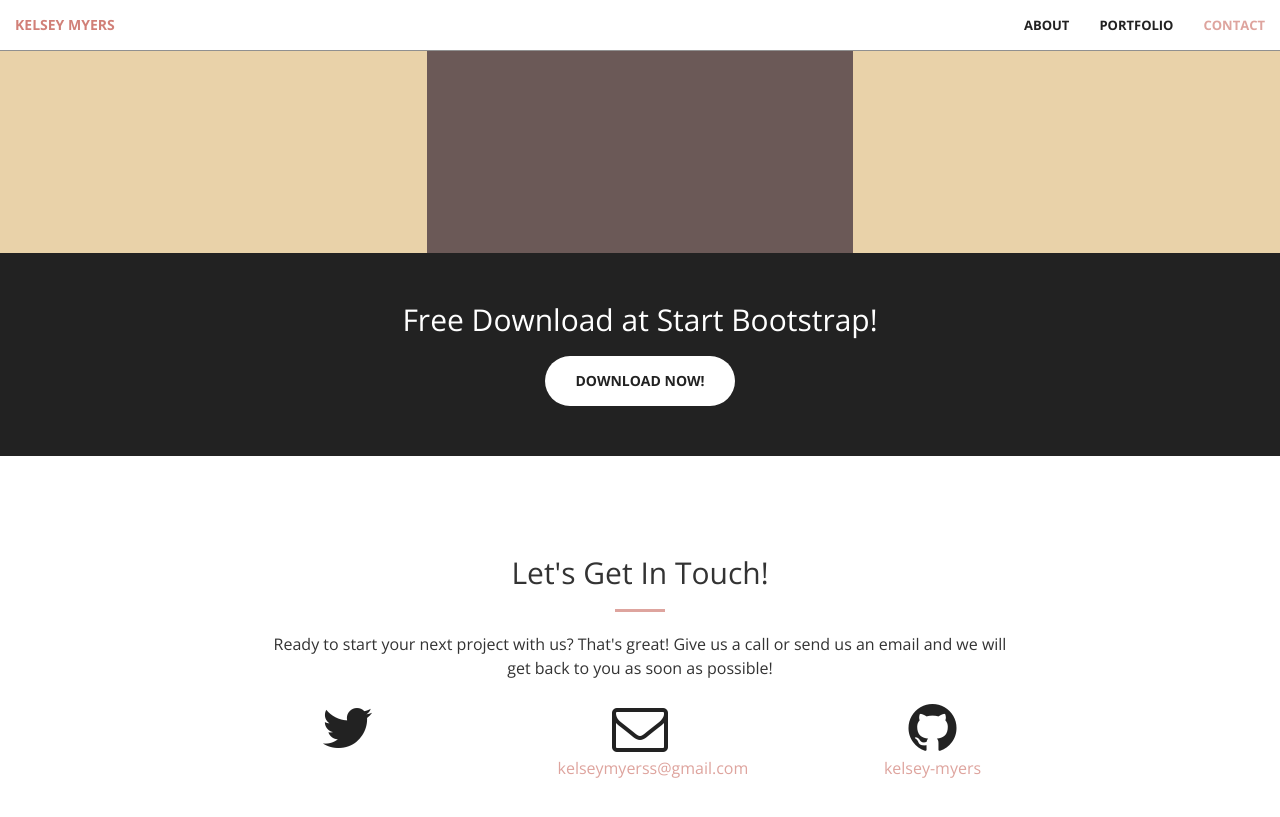
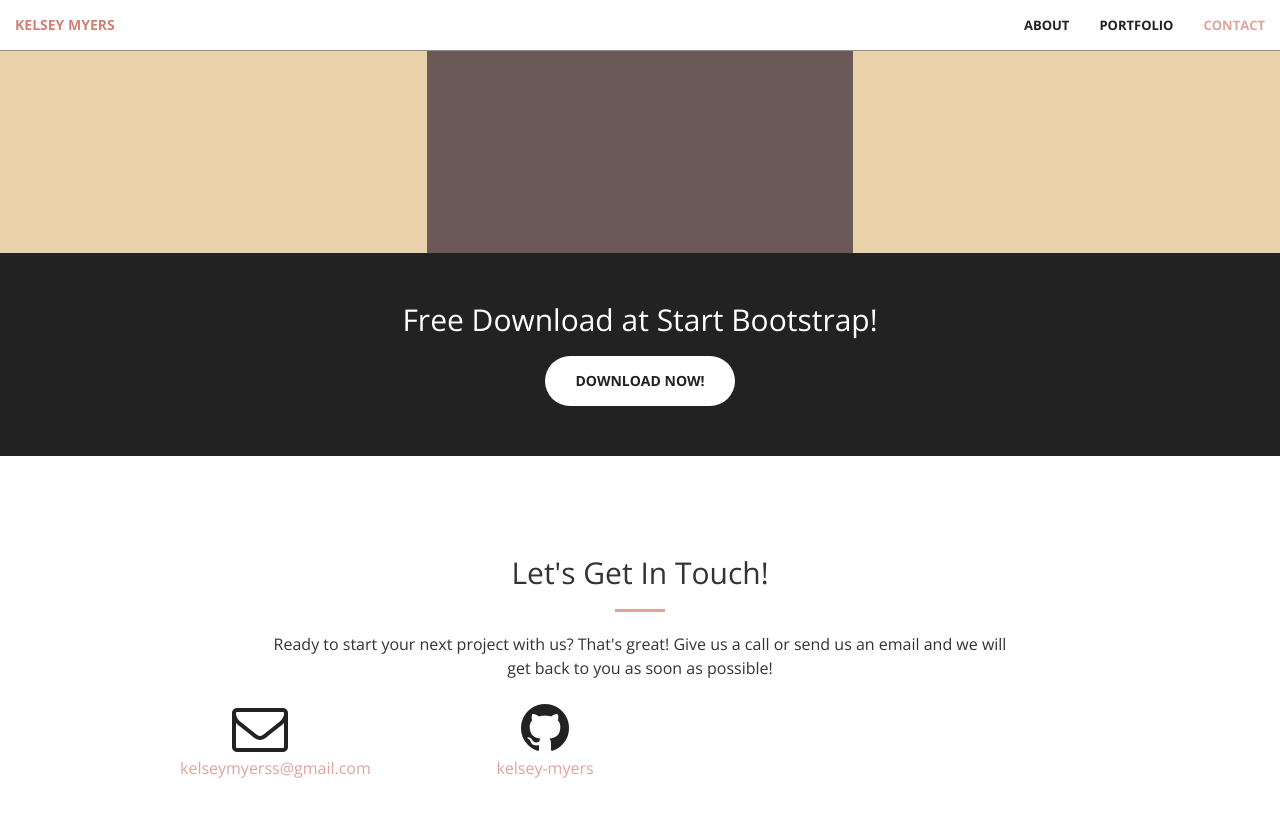
Before and after one commit to kelsey-myers/github-pages, a Jekyll site: the page built from index.html, in a window 1280 px wide and 900 px high, scrolled down 1524 px. Shown: the top 817 px of the window. Built offline with Jekyll 4.4.1, drawn with Linux system fonts in a browser that asks for light colours.

Commit message:
Changes to contact section, removing Twitter

```diff
--- a/_includes/contact.html
+++ b/_includes/contact.html
@@ -6,12 +6,7 @@
                 <hr class="primary">
                 <p>Ready to start your next project with us? That's great! Give us a call or send us an email and we will get back to you as soon as possible!</p>
             </div>
-        <div class="col-lg-2 col-lg-offset-2 text-center">
-            <a href="https://twitter.com/{{ site.twitter_username }}">
-                <i class="fa fa-twitter fa-3x wow bounceIn" data-wow-delay=".1s"></i>
-                <p>{{ site.twitter_username }}</p>
-            </a>
-        </div>
+                </div>
         <div class="col-lg-2 col-lg-offset-1 text-center">
             <a href="mailto:{{ site.email }}">
             <i class="fa fa-envelope-o fa-3x wow bounceIn" data-wow-delay=".1s"></i>
```
